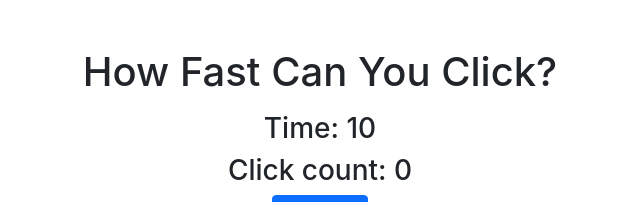
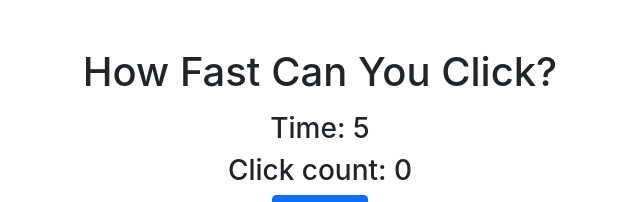
Before and after one commit to dpvpp/fast-click, a React (Create React App) app: page / in a window 1280 px wide. Shown: the top 202 px of the page, without its empty margins (320-960 px from the left). Built offline with nearby package versions, Linux system fonts and the light colour scheme.

Commit message:
Timer added

```diff
--- a/src/ClickCounter.js
+++ b/src/ClickCounter.js
@@ -1,13 +1,11 @@
-import React, {useEffect, useState} from 'react';
+import React, {useState} from 'react';
+import Timer from './Timer'
 
 function ClickCounter() {
     const[count, setCount] = useState(0);
-    const[time, setTime] = useState(10);
     // const[started, setStarted] = useState(false);
 
-    // const decrTime = () => {
-    //     setTime(time - 1);
-    // }
+
 
     const incrCount = () => {
         setCount(count + 1);
@@ -16,7 +14,7 @@ function ClickCounter() {
     return (
         <div class = "p-5 text-center bg-white">
             <h1 class="mb-3">How Fast Can You Click?</h1>
-            <h3>Time: {time}</h3>
+            <Timer />
             <h3>Click count: {count}</h3>
             <button class="btn btn-primary" onClick={incrCount}>Click Me!</button>
         </div>
--- /dev/null
+++ b/src/Timer.js
@@ -0,0 +1,22 @@
+import React, {useEffect, useState} from 'react';
+
+function Timer(props) {
+
+    const[time, setTime] = useState(10);
+
+    useEffect(() => {
+        setTimeout(decrTime, 1000)
+    })
+
+    const decrTime = () => {
+         setTime(time - 1);
+    }
+
+    return (
+        <div>
+            <h3>Time: {time}</h3>
+        </div>
+    )
+}
+
+export default Timer
```
